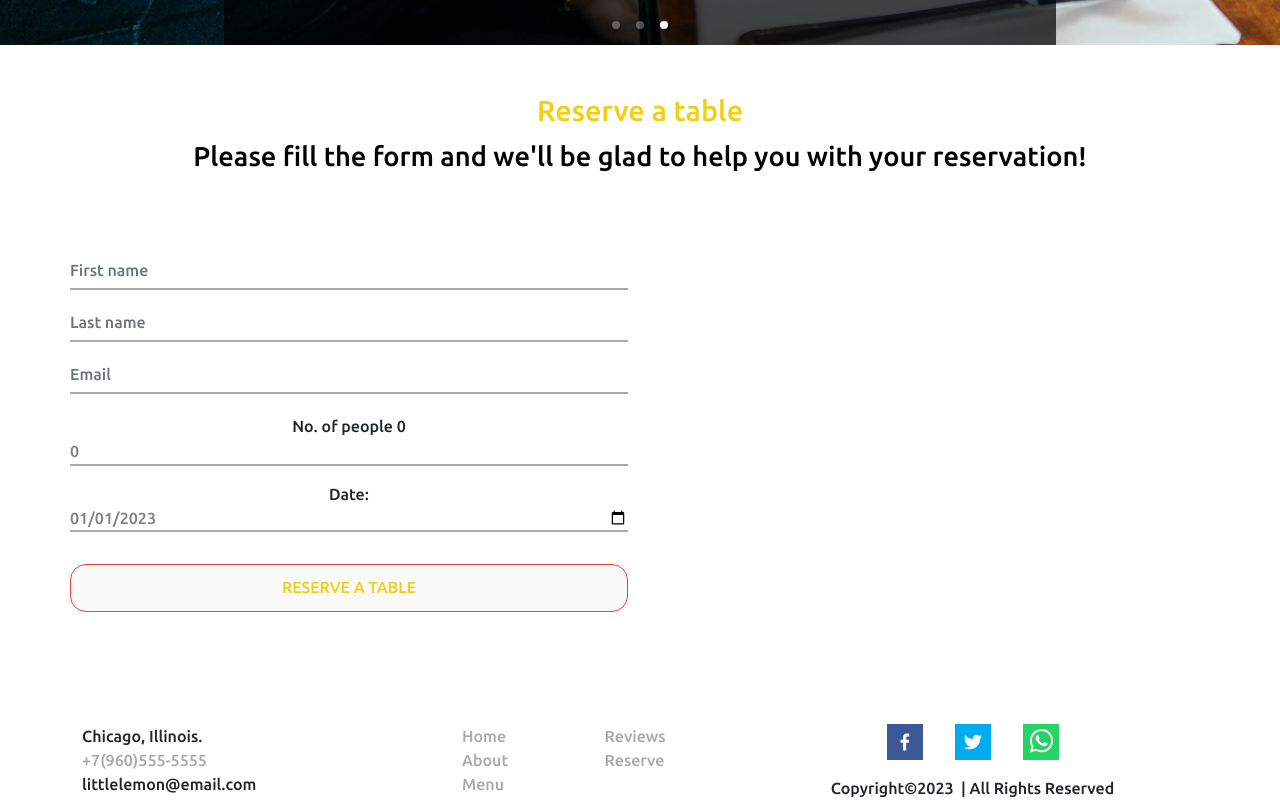
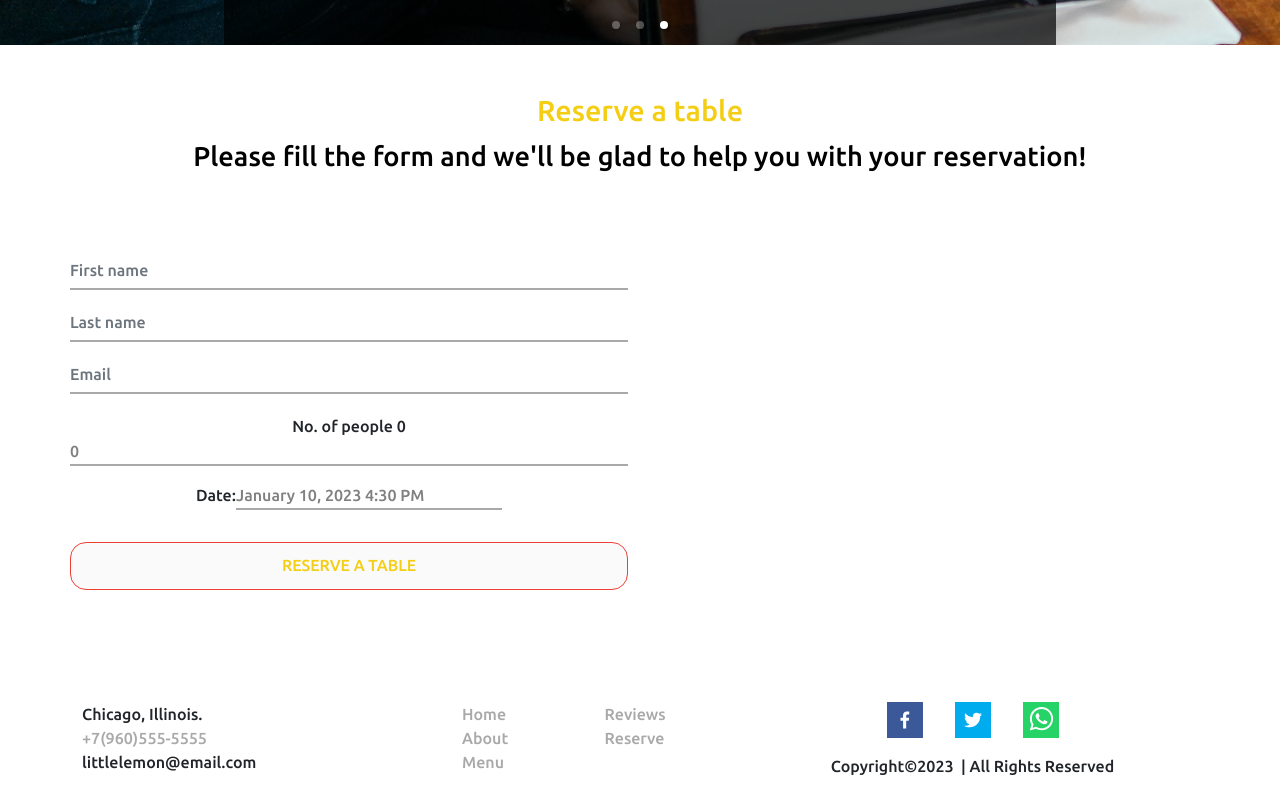
Before and after one commit to MannyVenegas/final-react-app, a React (Create React App) app: page / in a window 1280 px wide. Shown: the part 2850-3650 px from the top of the page. After the commit the page ends 3628 px from the top, so only its background shows below. Built offline with nearby package versions, Linux system fonts and the light colour scheme.

Commit message:
final calendar modes

```diff
--- a/package.json
+++ b/package.json
@@ -10,7 +10,9 @@
     "@testing-library/react": "^13.4.0",
     "@testing-library/user-event": "^13.5.0",
     "bootstrap": "^5.2.3",
+    "date-fns": "^2.29.3",
     "react": "^18.2.0",
+    "react-datepicker": "^4.8.0",
     "react-dom": "^18.2.0",
     "react-hook-form": "^7.41.5",
     "react-responsive-carousel": "^3.2.23",
--- a/src/components/Booking.js
+++ b/src/components/Booking.js
@@ -1,18 +1,37 @@
 import React, {useState} from "react";
 import { validateEmail } from "../utils";
+import ReactDatePicker from "react-datepicker";
+import "react-datepicker/dist/react-datepicker.css";
+import setHours from "date-fns/setHours";
+import setMinutes from "date-fns/setMinutes";
+import subDays from "date-fns/subDays";
+
+const booked = [
+    new Date(2023, 0, 14),
+    new Date(2023, 0, 15),
+    new Date(2023, 0, 23),
+    new Date(2023, 0, 25),
+    new Date(2023, 0, 27),
+    new Date(2023, 0, 30),
+    new Date(2023, 1, 1),
+    new Date(2023, 1, 5),
+    new Date(2023, 1,10),
+    new Date(2023, 1,14)
+]
 
 const Booking = () => {
     const [firstName, setFirstName] = useState("");
     const [lastName, setLastName] = useState("");
     const [email, setEmail] = useState("");
     const [people, setPeople] = useState("0");
-    const [date, setDate] =useState("2023-01-01");
+
+    const [startDate, setStartDate] = useState(setHours(setMinutes(new Date(),30),16));
 
     const getIsFormValid = () => {
         return (
             firstName &&
             validateEmail(email) &&
-            date != "2023-01-01"
+            setStartDate != "2023-01-01"
         );
     };
 
@@ -21,7 +40,7 @@ const Booking = () => {
         setLastName("")
         setEmail("")
         setPeople("0")
-        setDate("2023-01-01")
+        setStartDate(setHours(setMinutes(new Date(),30),16))
     };
 
     const handleSubmit = (e) => {
@@ -58,7 +77,10 @@ const Booking = () => {
                             </div>
                             <div className="text-center">
                                 <label>Date:</label>
-                                <input type="date" value={date} min="2023-01-01" max="2024-01-01" onChange={(e) => {setDate(e.target.value)}}/>
+                                <ReactDatePicker selected={startDate} excludeDates={booked} onChange={(date) => setStartDate(date)} showTimeSelect excludeTimes={[setHours(setMinutes(new Date(), 0), 17),
+        setHours(setMinutes(new Date(), 30), 18),
+        setHours(setMinutes(new Date(), 30), 19),
+        setHours(setMinutes(new Date(), 30), 17),]} dateFormat="MMMM d, yyyy h:mm aa" />
                             </div>
                             <button className="btn-main-offer reserve-btn" type="submit" disabled={!getIsFormValid()}>Reserve a table</button>
                         </div>
```
Also changed, not shown: 1 other file (tests, documents, lock files or other folders).
